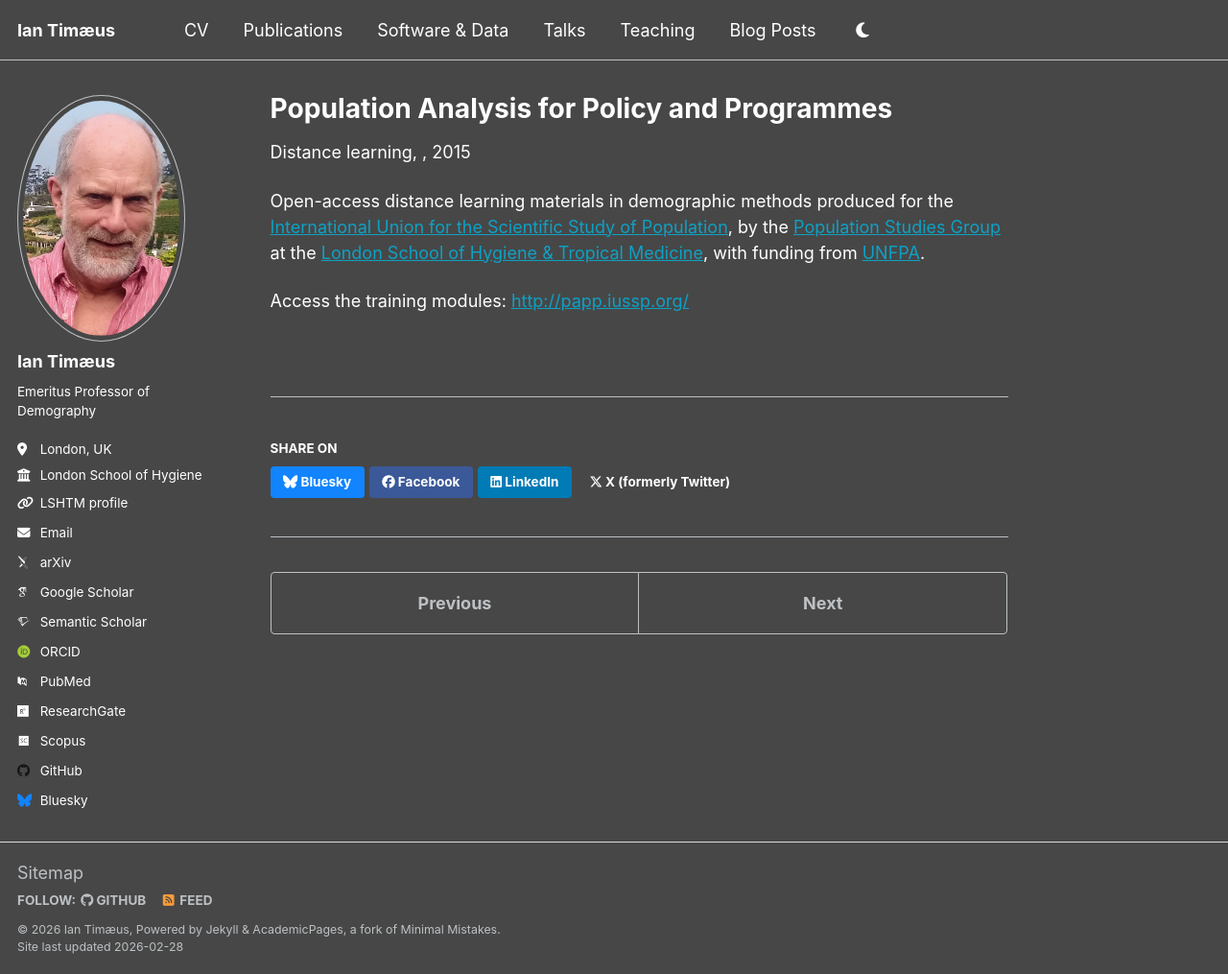
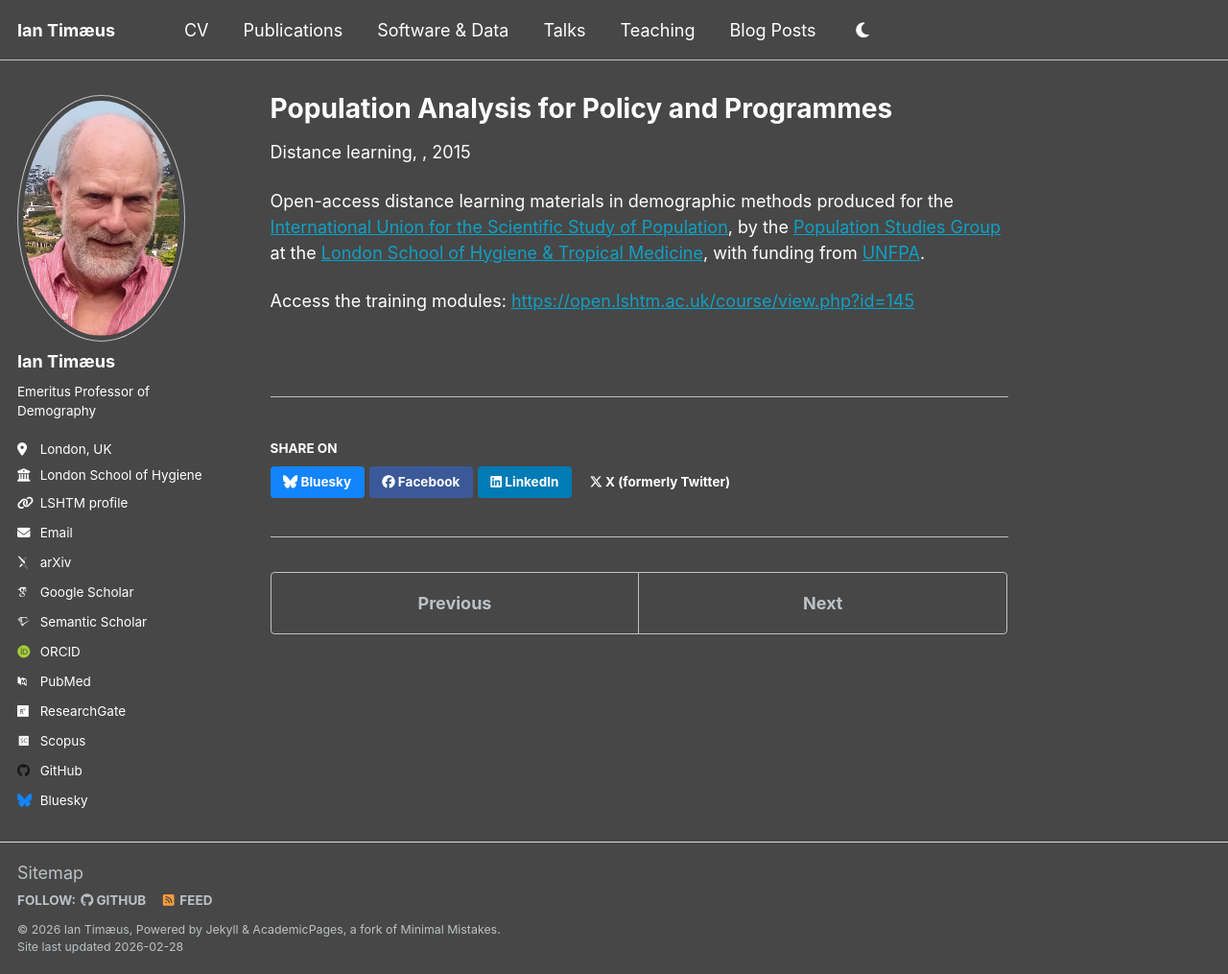
Before and after one commit to BugBunny/ian_timaeus, a Jekyll site: the page built from _teaching/papp.md, in a window 1280 px wide and 1015 px high. Shown: the whole window at 96% size. Built offline with Jekyll 4.4.1, drawn with Linux system fonts in a browser that asks for light colours; some web fonts are replaced; a script that is not in the unit is left out; part of the change alters nothing that is shown.

Commit message:
Updte link to PAPP

```diff
--- a/_teaching/papp.md
+++ b/_teaching/papp.md
@@ -10,4 +10,4 @@ location: "On-line"
 
 Open-access distance learning materials in demographic methods produced for the [International Union for the Scientific Study of Population](https://www.iussp.org), by the [Population Studies Group](https://www.lshtm.ac.uk/research/centres-projects-groups/psg) at the [London School of Hygiene & Tropical Medicine](https://www.lshtm.ac.uk), with funding from [UNFPA](https://www.unfpa.org).
 
-Access the training modules: [http://papp.iussp.org/](http://papp.iussp.org/ "Open link")
+Access the training modules: <https://open.lshtm.ac.uk/course/view.php?id=145>
```
Also changed, not shown: 3 other files.
